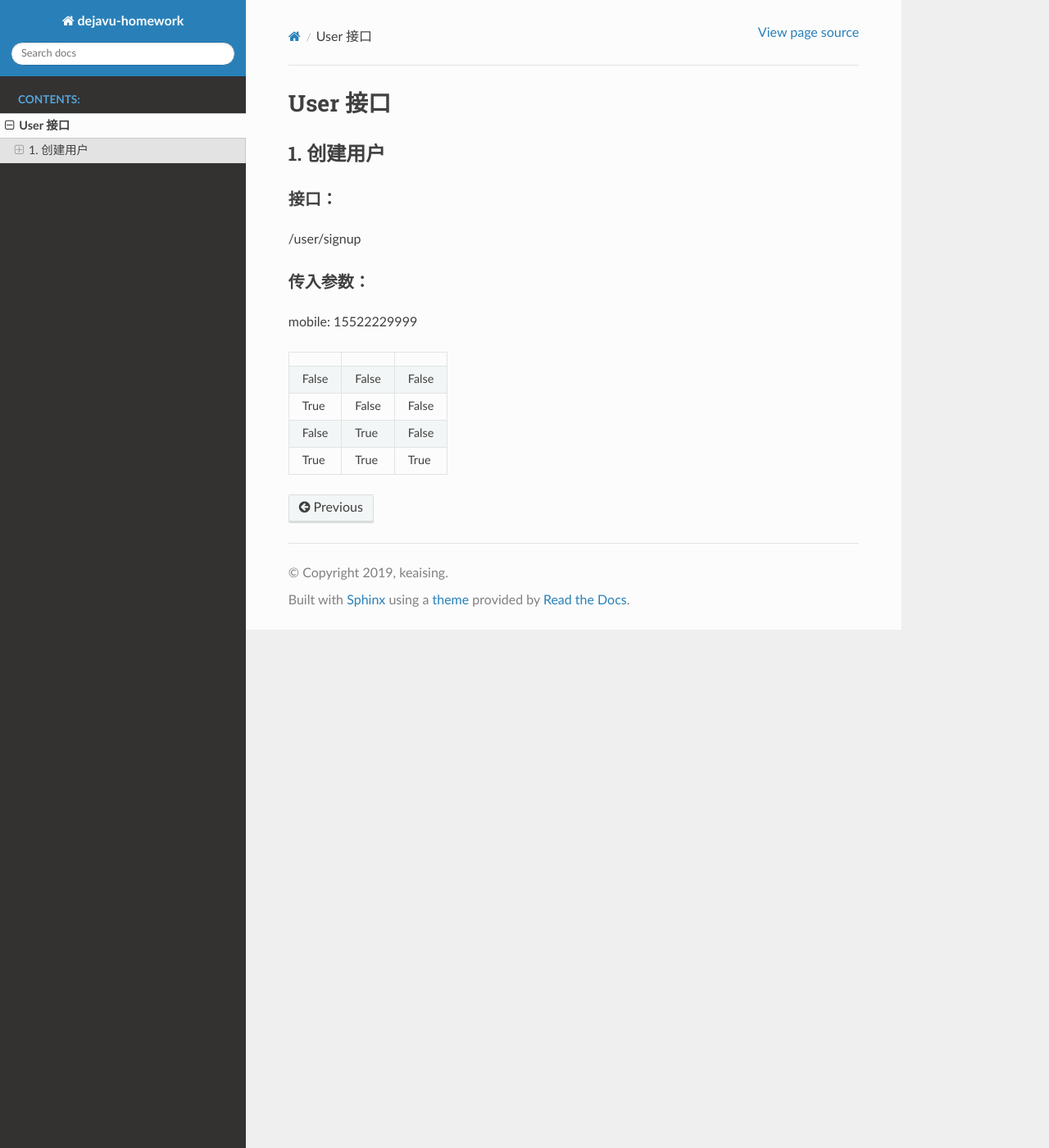
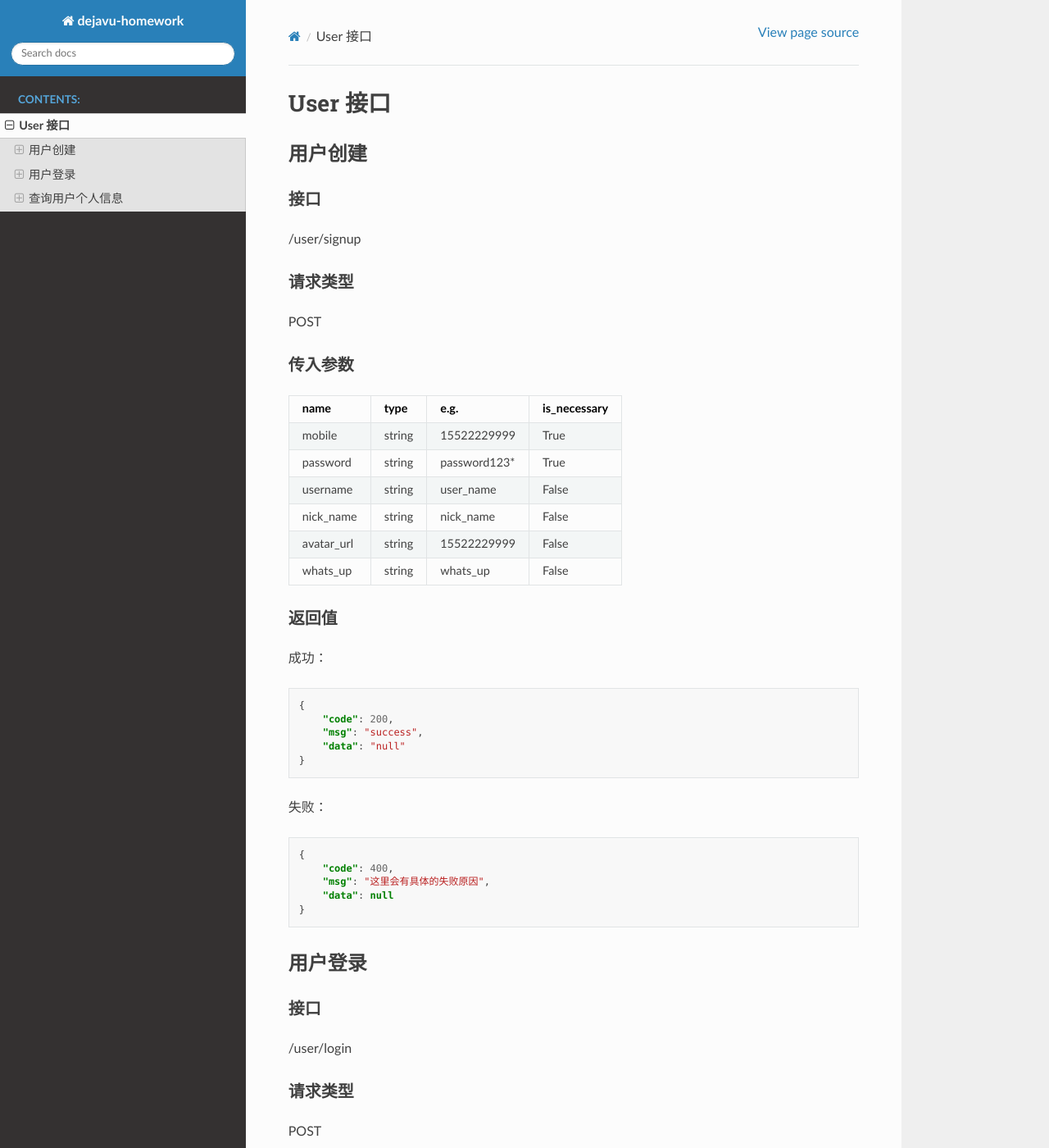
Before and after one commit to keaising/dejavu, a Sphinx documentation site: the page built from docs/source/user.rst, in a window 1280 px wide and 1400 px high. Shown: the whole window at 82% size. Built offline with Sphinx 7.4.7 and the Read the Docs theme 2.0.0, drawn with Linux system fonts in a browser that asks for light colours; some of the changed text lies outside the part shown.

Commit message:
完善用户接口文档

```diff
--- a/docs/source/user.rst
+++ b/docs/source/user.rst
@@ -3,24 +3,154 @@
 User 接口
 ============
 
-1. 创建用户
+用户创建
 *************
 
-接口：
+接口
 ++++++++
 
 /user/signup
 
-传入参数：
+请求类型
++++++++++++++
+
+POST
+
+传入参数
 ++++++++++++++++++++++
 
-mobile: 15522229999
+.. table::
 
-=====  =====  =======
-      B      A and B
-=====  =====  =======
-False  False  False
-True   False  False
-False  True   False
-True   True   True
-=====  =====  =======
+    +----------+------+------------+------------+
+    |   name   | type |    e.g.    |is_necessary|
+    +==========+======+============+============+
+    |mobile    |string| 15522229999|True        |
+    +----------+------+------------+------------+
+    |password  |string|password123*|True        |
+    +----------+------+------------+------------+
+    |username  |string|user_name   |False       |
+    +----------+------+------------+------------+
+    |nick_name |string|nick_name   |False       |
+    +----------+------+------------+------------+
+    |avatar_url|string|15522229999 |False       |
+    +----------+------+------------+------------+
+    |whats_up  |string|whats_up    |False       |
+    +----------+------+------------+------------+
+
+返回值
++++++++++++++++++++++
+
+成功：
+
+.. code:: json
+
+    {
+        "code": 200,
+        "msg": "success",
+        "data": "null"
+    }
+
+失败：
+
+.. code:: json
+
+    {
+        "code": 400,
+        "msg": "这里会有具体的失败原因",
+        "data": null
+    }
+
+
+用户登录
+*************
+
+接口
+++++++++
+
+/user/login
+
+请求类型
++++++++++++++
+
+POST
+
+传入参数
+++++++++++++++++++++++
+
+.. table::
+
+    +----------+------+------------+------------+
+    |   name   | type |    e.g.    |is_necessary|
+    +==========+======+============+============+
+    |mobile    |string| 15522229999|True        |
+    +----------+------+------------+------------+
+    |password  |string|password123*|True        |
+    +----------+------+------------+------------+
+
+
+返回值
++++++++++++++++++++++
+
+.. code:: json
+
+    {
+        "code": 200,
+        "msg": "success",
+        "data": "null"
+    }
+
+失败：
+
+.. code:: json
+
+    {
+        "code": 400,
+        "msg": "这里会有具体的失败原因",
+        "data": null
+    }
+
+
+查询用户个人信息
+*************
+
+接口
+++++++++
+
+/user/query
+
+请求类型
++++++++++++++
+
+POST
+
+传入参数
+++++++++++++++++++++++
+
+无（从cookie中获取用户信息）
+
+
+返回值
++++++++++++++++++++++
+
+.. code:: json
+
+    {
+        "code": 200,
+        "msg": "success",
+        "data": {
+            "mobile":"155111116666",
+            "surplus":233.33,
+            "nick_name":"大河萌虎",
+            "whats_up":"想加入多抓鱼"
+        }
+    }
+
+失败：
+
+.. code:: json
+
+    {
+        "code": 400,
+        "msg": "这里会有具体的失败原因",
+        "data": null
+    }
--- a/requirements.txt
+++ b/requirements.txt
@@ -1,3 +1,4 @@
+pytablewriter
 alabaster==0.7.12
 appdirs==1.4.3
 astroid==2.3.1
```
Also changed, not shown: docs/source/index.rst (+0 -9 lines), docs/table/user.md (added, +17 -0 lines), docs/table/user.py (added, +17 -0 lines), 1 other file.
